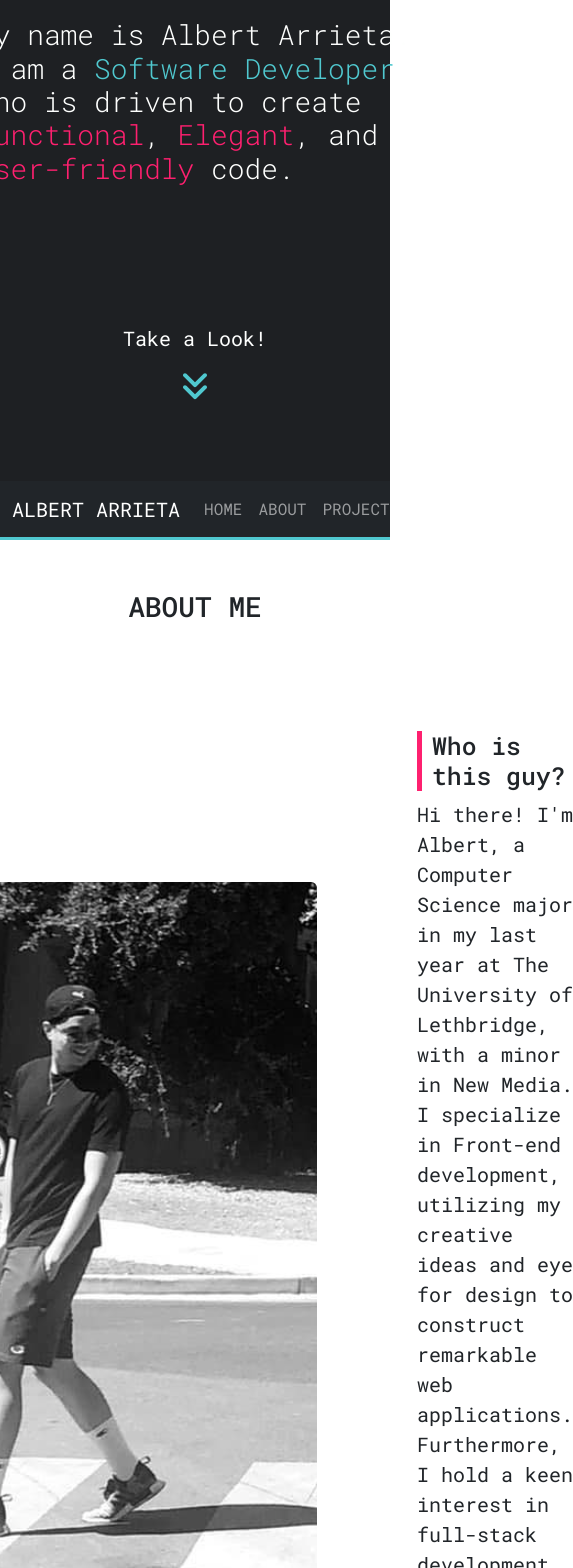
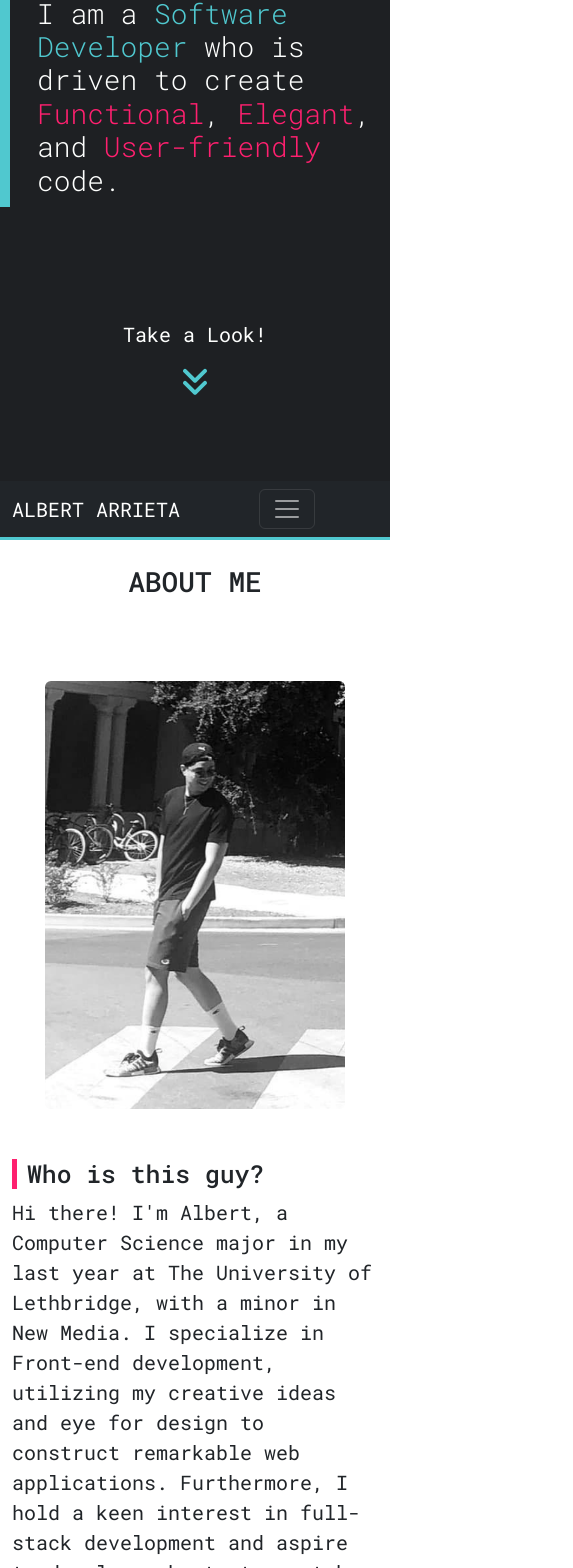
Before and after one commit to AlbertAnthonyArrieta/ReactPortfolio, a React (Create React App) app: page / in a window 390 px wide. Shown: the part 363-1931 px from the top of the page, 573 px wide, since content can reach past the window. Built offline with nearby package versions, Linux system fonts and the light colour scheme.

Commit message:
navbar stuff

```diff
--- a/src/App.css
+++ b/src/App.css
@@ -1,9 +1,10 @@
 @import "css/main.css";
+@import "css/animations.css";
 @import "css/heroSection.css";
 @import "css/aboutSection.css";
 @import "css/navbar.css";
 @import "css/technologyTile.css";
-@import "css/animations.css";
+@import "css/imageAndDesc.css";
 
 
 /* Colour Palette
--- a/src/components/common/ImageAndDesc.js
+++ b/src/components/common/ImageAndDesc.js
@@ -1,22 +1,18 @@
 import Image from 'react-bootstrap/Image';
 import Placeholder from '../../images/placeholder.jpg';
 import { Container } from 'react-bootstrap';
-export const ImageAndDesc = ({img, heading, paragraph, order}) => {
+export const ImageAndDesc = ({ img, heading, paragraph, order }) => {
 
     return (
-        <Container>
-            <Container>
         <div className='imageanddesc'>
-                    <Image className='imageanddesc--image' src={img} rounded />
-                    <div>
+            <Image className='imageanddesc--image imageanddesc--item' src={img} rounded />
+            <div className='imageanddesc--item'>
                 <h2 className='section--subheading'>{heading}</h2>
                 <p>
                     {paragraph}
                 </p>
             </div>
         </div>
-            </Container>
-        </Container>
     )
 }
 
--- a/src/components/common/Navigation.js
+++ b/src/components/common/Navigation.js
@@ -4,14 +4,17 @@ import Nav from 'react-bootstrap/Nav';
 
 function Navigation() {
   return (
-    <Navbar id="navbar" sticky="top" bg="dark" variant="dark">
+    <Navbar collapseOnSelect expand="sm" id="navbar" sticky="top" bg="dark" variant="dark">
       <Container>
         <Navbar.Brand href="#home">ALBERT ARRIETA</Navbar.Brand>
-        <Nav className="ml-auto">
+        <Navbar.Toggle aria-controls="responsive-navbar-nav" />
+        <Nav className='ml-auto'>
+        <Navbar.Collapse id="responsive-navbar-nav">
           <Nav.Link href="#home">HOME</Nav.Link>
           <Nav.Link href="#about">ABOUT</Nav.Link>
           <Nav.Link href="#projects">PROJECTS</Nav.Link>
           <Nav.Link href="#contact">CONTACT</Nav.Link>
+        </Navbar.Collapse>
         </Nav>
       </Container>
     </Navbar>
--- a/src/components/sections/AboutSection.js
+++ b/src/components/sections/AboutSection.js
@@ -28,7 +28,7 @@ export const AboutSection = () => {
         <div id="about" className='section about'>
             <Container>
                 <h1 className='section--title'>ABOUT ME</h1>
-                <div className='about--subcontainer'>
+                <div className='section--container'>
                     <ImageAndDesc
                         img={ProfilePic}
                         heading={"Who is this guy?"}
@@ -36,7 +36,7 @@ export const AboutSection = () => {
                             "Hi there! I'm Albert, a Computer Science major in my last year at The University of Lethbridge, with a minor in New Media. I specialize in Front-end development, utilizing my creative ideas and eye for design to construct remarkable web applications. Furthermore, I hold a keen interest in full-stack development and aspire to develop robust, top-notch software."}
                     />
                 </div>
-                <div className='about--subcontainer'>
+                <div className='section--container'>
                     <h2 className='section--subheading'>Technologies</h2>
                     <div className='technology--container'>
                         <div className='about--item'>
--- a/src/css/aboutSection.css
+++ b/src/css/aboutSection.css
@@ -1,9 +1,5 @@
 .section--subheading__technologies {
     margin-top: 500px;
-}
-
-.about--subcontainer {
-    padding: 50px;
 }
 
 .technology--container {
--- a/src/css/heroSection.css
+++ b/src/css/heroSection.css
@@ -40,3 +40,13 @@
   animation-duration: 3s;
   animation-iteration-count: infinite;
 }
+
+.text__big {
+  font-size: 128px;
+}
+
+@media (max-width: 480px) {
+  .text__big {
+    font-size: 64px;
+  }
+}
--- /dev/null
+++ b/src/css/imageAndDesc.css
@@ -0,0 +1,27 @@
+
+  /* Components */
+
+  .imageanddesc {
+    display: flex;
+    justify-content: center;
+    align-items: center;
+    flex-grow: 1;
+    gap: 100px;
+  }
+
+  .imageanddesc--image {
+    width: 50vh;
+  }
+
+  /* Viewports */
+
+  @media (max-width: 1000px) {
+    .imageanddesc--image {
+        width: 300px;
+    }
+
+    .imageanddesc {
+        flex-wrap: wrap;
+        gap: 50px;
+    }
+  }
--- a/src/css/main.css
+++ b/src/css/main.css
@@ -37,10 +37,6 @@ Light Grey - #DEDEDF
     color: #FEFFFE;
   }
 
-  .text__big {
-    font-size: 128px;
-  }
-
   .text__center {
     text-align: center;
   }
@@ -55,9 +51,13 @@ Light Grey - #DEDEDF
 
   /* Sections */
 
+  .section--container {
+    padding-top: 50px;
+}
+
   .section--title {
     text-align: center;
-    padding: 50px;
+    padding-top: 50px;
   }
 
   .section--subheading {
@@ -65,15 +65,13 @@ Light Grey - #DEDEDF
     padding-left: 10px;
   }
 
-  /* Components */
+  /* Mobile */
+  @media (max-width: 480px) {
+    .text__big {
+      font-size: 64px;
+    }
 
-  .imageanddesc {
-    display: flex;
-    justify-content: center;
-    align-items: center;
-    gap: 100px;
+    .section--title {
+      padding: 25px;
+    }
   }
-
-  .imageanddesc--image {
-    width: auto;
-  }
--- a/src/css/navbar.css
+++ b/src/css/navbar.css
@@ -1,3 +1,10 @@
 #navbar {
     border-bottom: #50C8CF solid 3px;
 }
+
+.anchor a {
+    display: block;
+    position: relative;
+    top: -500px;
+    visibility: hidden;
+}
```
Lines whose indentation alone changed are shown as unchanged.
